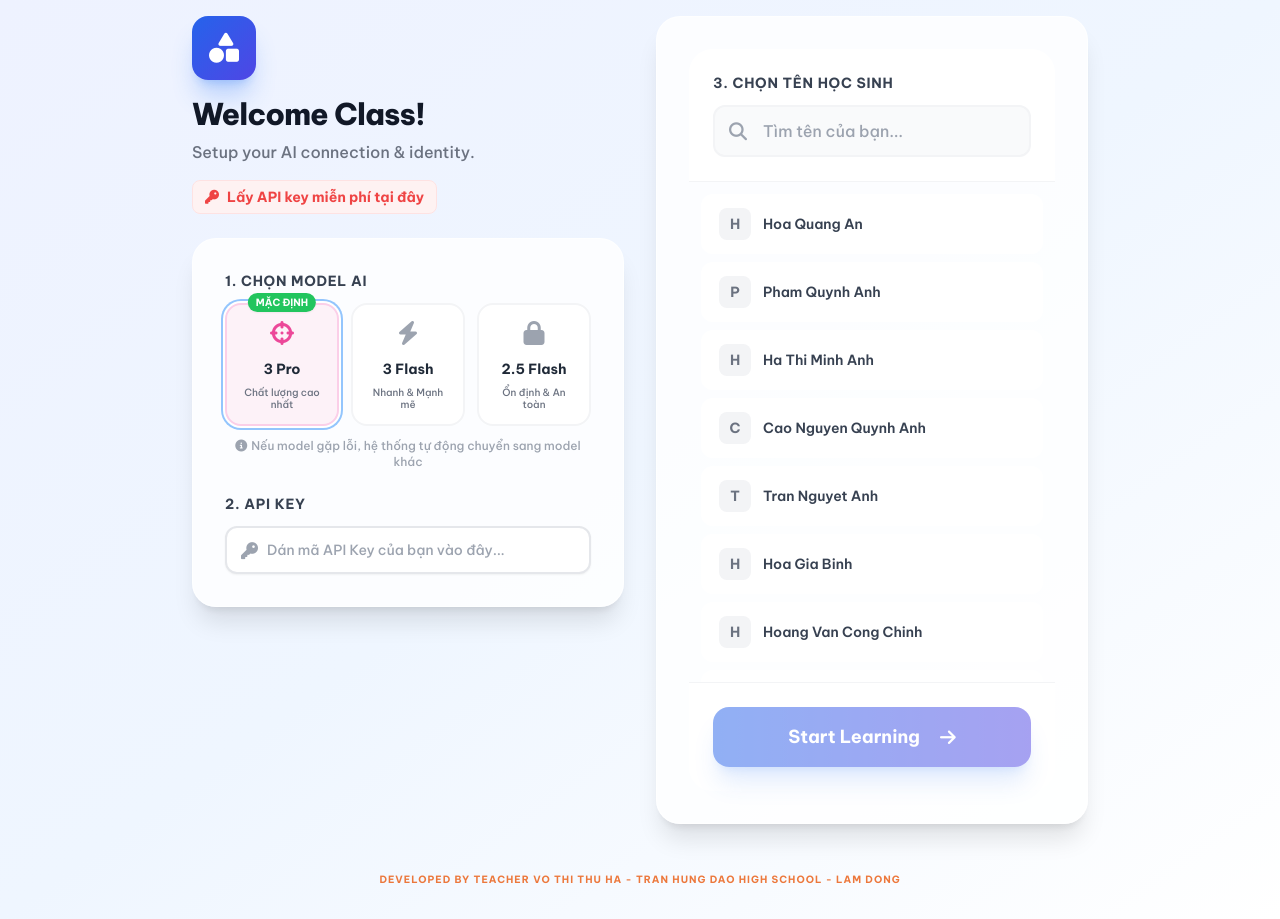
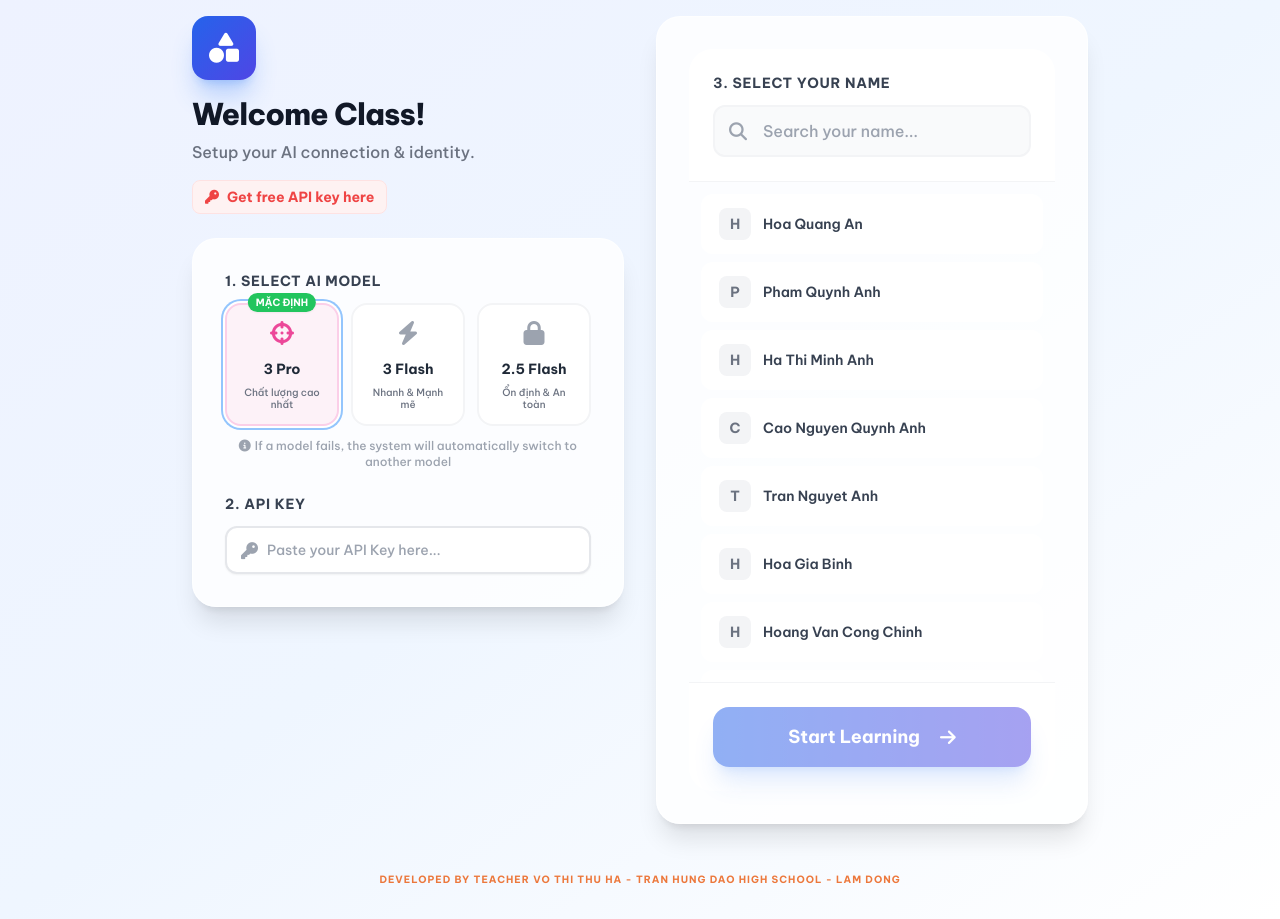
Before and after one commit to havo280788-byte/BRIGHT-AI-HUB--SPEAKING-AND-WRITING-, a React (Vite) app: page / in a window 1280 px wide. Built offline with nearby package versions, Linux system fonts and the light colour scheme.

Commit message:
Add files via upload

```diff
--- a/App.tsx
+++ b/App.tsx
@@ -217,7 +217,7 @@ function App() {
                         </div>
                         {(!currentApiKey || currentApiKey.length < 10) && (
                            <span className="text-[10px] font-bold text-red-500 mt-1 bg-red-50 px-2 py-0.5 rounded-md border border-red-100 whitespace-nowrap animate-pulse">
-                              Lấy API Key để sử dụng app
+                              Get API Key to use the app
                            </span>
                         )}
                      </button>
--- a/components/LoginScreen.tsx
+++ b/components/LoginScreen.tsx
@@ -66,7 +66,7 @@ const LoginScreen: React.FC<Props> = ({ onLogin }) => {
                         <p className="text-base text-gray-500 font-medium">Setup your AI connection & identity.</p>
                         <div className="mt-4">
                             <a href="https://aistudio.google.com/api-keys" target="_blank" rel="noreferrer" className="inline-flex items-center gap-2 text-sm font-bold text-red-500 bg-red-50 px-3 py-1.5 rounded-lg border border-red-100 hover:bg-red-100 transition-colors">
-                        <i className="fas fa-key"></i> Lấy API key miễn phí tại đây
+                                <i className="fas fa-key"></i> Get free API key here
                             </a>
                         </div>
                     </div>
@@ -84,12 +84,12 @@ const LoginScreen: React.FC<Props> = ({ onLogin }) => {
                 {/* Right Column: Student Selection */}
                 <Card className="!p-0 !rounded-3xl border border-white/60 shadow-xl backdrop-blur-xl bg-white/80 overflow-visible h-full flex flex-col">
                     <div className="p-6 border-b border-gray-100 bg-white sticky top-0 z-10 rounded-t-3xl">
-                <label className="block text-sm font-bold text-gray-700 mb-3 uppercase tracking-wider">3. Chọn Tên Học Sinh</label>
+                        <label className="block text-sm font-bold text-gray-700 mb-3 uppercase tracking-wider">3. Select Your Name</label>
                         <div className="relative group">
                             <i className="fas fa-search absolute left-4 top-1/2 -translate-y-1/2 text-gray-400 text-lg group-focus-within:text-blue-500 transition-colors"></i>
                             <input
                                 type="text"
-                        placeholder="Tìm tên của bạn..."
+                                placeholder="Search your name..."
                                 className="w-full pl-12 pr-4 py-3 bg-gray-50 border-2 border-gray-100 rounded-xl focus:bg-white focus:border-blue-500 focus:ring-4 focus:ring-blue-500/10 focus:outline-none transition-all text-base font-medium placeholder-gray-400"
                                 value={searchTerm}
                                 onChange={(e) => setSearchTerm(e.target.value)}
@@ -104,14 +104,12 @@ const LoginScreen: React.FC<Props> = ({ onLogin }) => {
                                 <button
                                     key={idx}
                                     onClick={() => setSelectedStudent(student)}
-                            className={`w-full text-left px-4 py-3 rounded-xl transition-all duration-200 flex items-center gap-3 border-2 ${
-                                selectedStudent === student
+                                    className={`w-full text-left px-4 py-3 rounded-xl transition-all duration-200 flex items-center gap-3 border-2 ${selectedStudent === student
                                             ? 'bg-blue-50 border-blue-500 shadow-md ring-2 ring-blue-100'
                                             : 'bg-white border-transparent hover:bg-gray-50 hover:border-gray-200'
                                         }`}
                                 >
-                            <div className={`w-8 h-8 rounded-lg flex items-center justify-center font-bold text-sm transition-colors shrink-0 ${
-                                selectedStudent === student
+                                    <div className={`w-8 h-8 rounded-lg flex items-center justify-center font-bold text-sm transition-colors shrink-0 ${selectedStudent === student
                                             ? 'bg-blue-500 text-white'
                                             : 'bg-gray-100 text-gray-500'
                                         }`}>
--- a/components/ModelConfig.tsx
+++ b/components/ModelConfig.tsx
@@ -13,14 +13,13 @@ export const ModelConfig: React.FC<Props> = ({ selectedModel, onSelectModel, api
     <div className="space-y-6">
       {/* 1. Model Selection */}
       <div>
-         <label className="block text-sm font-bold text-gray-700 mb-3 uppercase tracking-wider">1. Chọn Model AI</label>
+        <label className="block text-sm font-bold text-gray-700 mb-3 uppercase tracking-wider">1. Select AI Model</label>
         <div className="grid grid-cols-3 gap-3">
           {AI_MODELS.map((model) => (
             <button
               key={model.id}
               onClick={() => onSelectModel(model.id)}
-                   className={`relative p-3 rounded-2xl border-2 transition-all duration-300 flex flex-col items-center justify-center text-center gap-2 group hover:shadow-lg ${
-                       selectedModel === model.id
+              className={`relative p-3 rounded-2xl border-2 transition-all duration-300 flex flex-col items-center justify-center text-center gap-2 group hover:shadow-lg ${selectedModel === model.id
                   ? `${model.borderColor} ${model.bgColor} ring-2 ring-offset-2 ring-blue-300`
                   : 'border-gray-100 bg-white hover:border-blue-200'
                 }`}
@@ -40,7 +39,7 @@ export const ModelConfig: React.FC<Props> = ({ selectedModel, onSelectModel, api
         </div>
         <p className="text-center text-xs text-gray-400 mt-3 font-medium">
           <i className="fas fa-info-circle mr-1"></i>
-            Nếu model gặp lỗi, hệ thống tự động chuyển sang model khác
+          If a model fails, the system will automatically switch to another model
         </p>
       </div>
 
@@ -51,7 +50,7 @@ export const ModelConfig: React.FC<Props> = ({ selectedModel, onSelectModel, api
           <i className="fas fa-key absolute left-4 top-1/2 -translate-y-1/2 text-gray-400 group-focus-within:text-blue-500 transition-colors"></i>
           <input
             type="password"
-                placeholder="Dán mã API Key của bạn vào đây..."
+            placeholder="Paste your API Key here..."
             className="w-full pl-10 pr-4 py-3 bg-white border-2 border-gray-200 rounded-xl focus:border-blue-500 focus:ring-4 focus:ring-blue-500/10 focus:outline-none transition-all font-medium placeholder-gray-400 shadow-sm text-sm"
             value={apiKey}
             onChange={(e) => onApiKeyChange(e.target.value)}
--- a/components/SettingsModal.tsx
+++ b/components/SettingsModal.tsx
@@ -28,8 +28,8 @@ export const SettingsModal: React.FC<Props> = ({
                      <i className="fas fa-cog fa-spin-slow"></i>
                   </div>
                   <div>
-                    <h3 className="text-xl font-extrabold text-gray-900">Thiết lập Model & API Key</h3>
-                    <p className="text-sm text-gray-500 font-medium">Cấu hình AI cho ứng dụng của bạn</p>
+                     <h3 className="text-xl font-extrabold text-gray-900">Model & API Key Settings</h3>
+                     <p className="text-sm text-gray-500 font-medium">Configure AI for your application</p>
                   </div>
                </div>
                <button onClick={onClose} className="w-8 h-8 rounded-full bg-gray-100 text-gray-400 hover:bg-gray-200 hover:text-gray-600 flex items-center justify-center transition-colors">
@@ -48,7 +48,7 @@ export const SettingsModal: React.FC<Props> = ({
 
                <div className="mt-8">
                   <Button onClick={onSave} className="w-full py-4 text-lg shadow-xl shadow-blue-600/20">
-                    <i className="fas fa-save mr-2"></i> Lưu và Tiếp tục
+                     <i className="fas fa-save mr-2"></i> Save & Continue
                   </Button>
                </div>
             </div>
--- a/components/SpeakingPractice.tsx
+++ b/components/SpeakingPractice.tsx
@@ -646,7 +646,7 @@ const SpeakingPractice: React.FC<Props> = ({ onComplete, studentName }) => {
           </div>
 
           <h2 className="text-4xl font-extrabold text-gray-900 mb-2">Unit Complete!</h2>
-          <p className="text-xl text-gray-500 mb-8">Kết quả bài nói của bạn</p>
+          <p className="text-xl text-gray-500 mb-8">Here is your speaking result</p>
 
           <div className="grid grid-cols-2 gap-6 max-w-2xl mx-auto mb-10">
             <div className="bg-purple-50 p-6 rounded-3xl border border-purple-100 shadow-sm">
```
Lines whose indentation alone changed are shown as unchanged.
